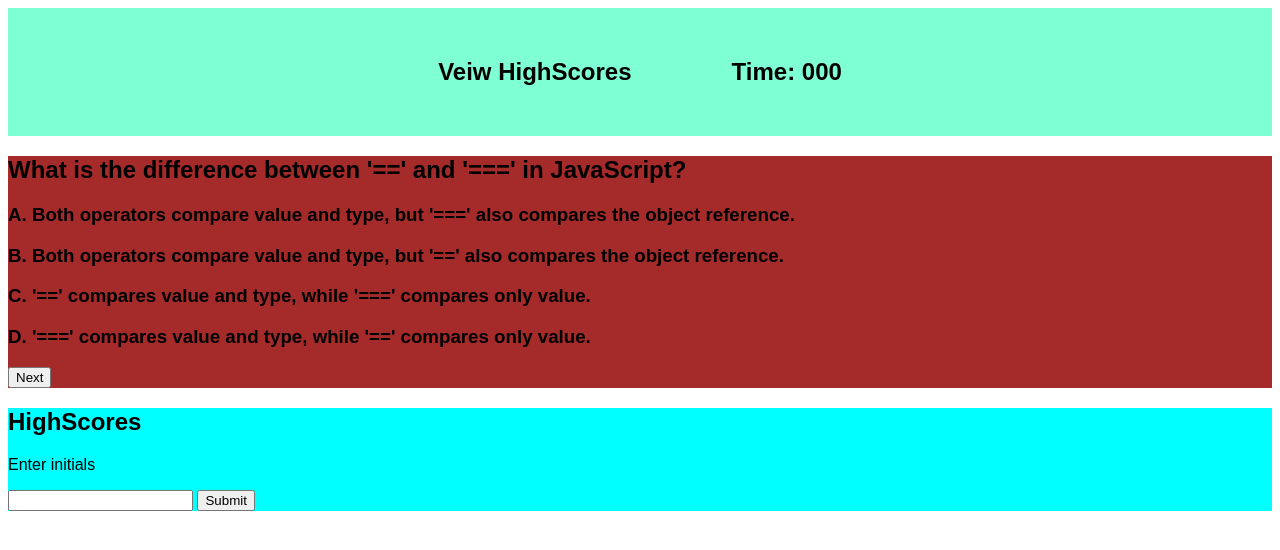
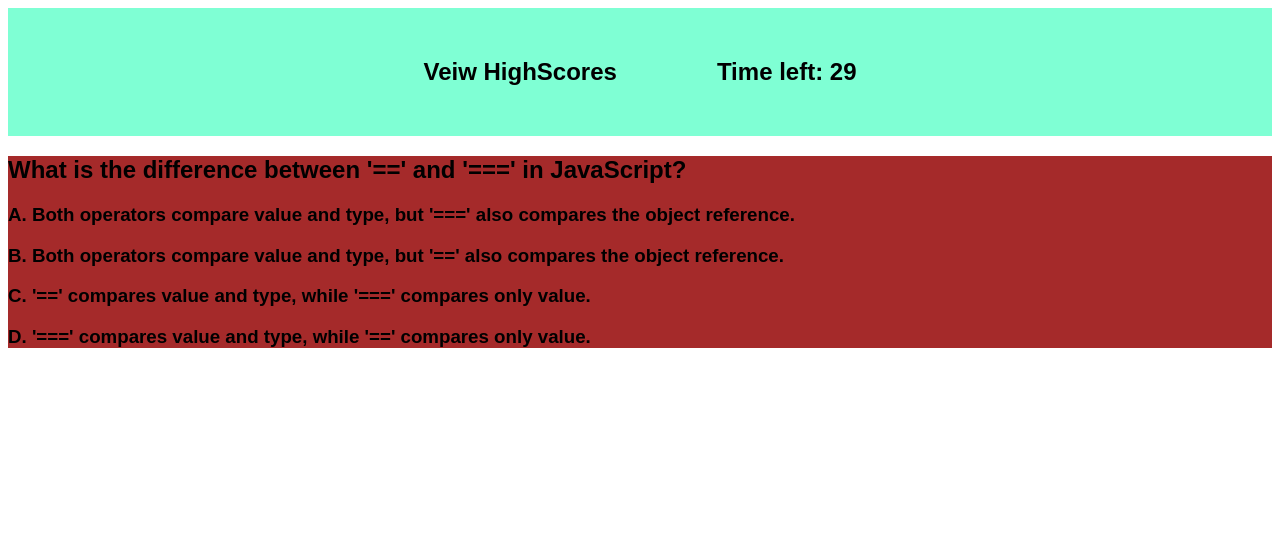
Before and after one commit to jonny258/JavaScript-Test, a plain HTML site: page index.html in a window 1280 px wide. Both pictures are taken after a click on the button "Start". Drawn offline with Linux system fonts and the light colour scheme.

Commit message:
added functionality to the timer

```diff
--- a/Assets/css/style.css
+++ b/Assets/css/style.css
@@ -20,10 +20,11 @@ header h2{
 
 .questionCard{
     background-color: brown;
+    display: none;
 
 }
 
 .end{
     background-color: cyan;
-
+    display: none;
 }
--- a/Assets/js/script.js
+++ b/Assets/js/script.js
@@ -3,8 +3,9 @@ const questionsClass = document.querySelector(".questionCard");
 const endClass = document.querySelector(".end");
 
 const startButton = document.querySelector("#startButton");
-const nextQuestionsButton = document.querySelector("#endQuestions");
 const submitButton = document.querySelector("#submit");
+
+const timer = document.querySelector("#timer")
 
 const questionHeader = document.querySelector("#questionTitle");
 const answer1 = document.querySelector("#answer1");
@@ -56,6 +57,7 @@ const questions = [
 ];
 
 let questionCount = 0;
+let timeLeft = 30;
 
 function isRight(submitted, correct) {
   if (submitted === correct) {
@@ -112,22 +114,27 @@ function runQuestions() {
   answer4.addEventListener("click", a4);
 }
 
+function startTimer() {
+    let timerInterval = setInterval(function(){
+        timer.textContent = timeLeft;
+        timeLeft--
+        if( timeLeft === 0){
+            clearInterval(timerInterval);
+            timer.textContent = "000";
+            questionsClass.style.display = "none";
+            endClass.style.display = "block";
+        }
+    }, 1000)
+}
+
 
 
 startButton.addEventListener("click", function () {
   startClass.style.display = "none";
   questionsClass.style.display = "block";
-  runQuestions(questionCount);
+  runQuestions();
+  startTimer()
 });
-
-nextQuestionsButton.addEventListener("click", function () {
-  if (questionCount > 4) {
-    questionsClass.style.display = "none";
-    endClass.style.display = "block";
-  }
-  runQuestions();
-});
-
 
 
 submitButton.addEventListener("click", function () {
--- a/index.html
+++ b/index.html
@@ -10,7 +10,7 @@
   <body>
     <header>
         <h2>Veiw HighScores</h2>
-        <h2>Time: <span>000</span></h2>
+        <h2>Time left: <span id=timer>000</span></h2>
     </header>
     <!-- This is the start block -->
     <section class="start">
@@ -27,8 +27,6 @@
             <h3> C. <span id="answer3"></span></h3>
             <h3> D. <span id="answer4"></span></h3>
         </div>
-
-        <button id="endQuestions">Next</button>
     </section>
     <!-- This is the end with the high scores -->
     <section class="end">
```
